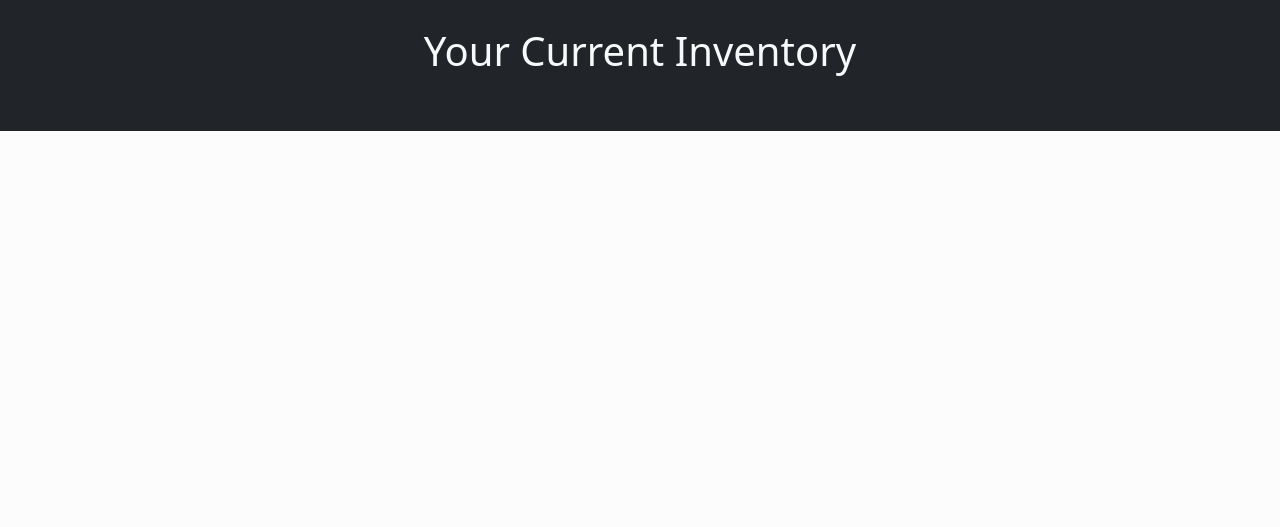
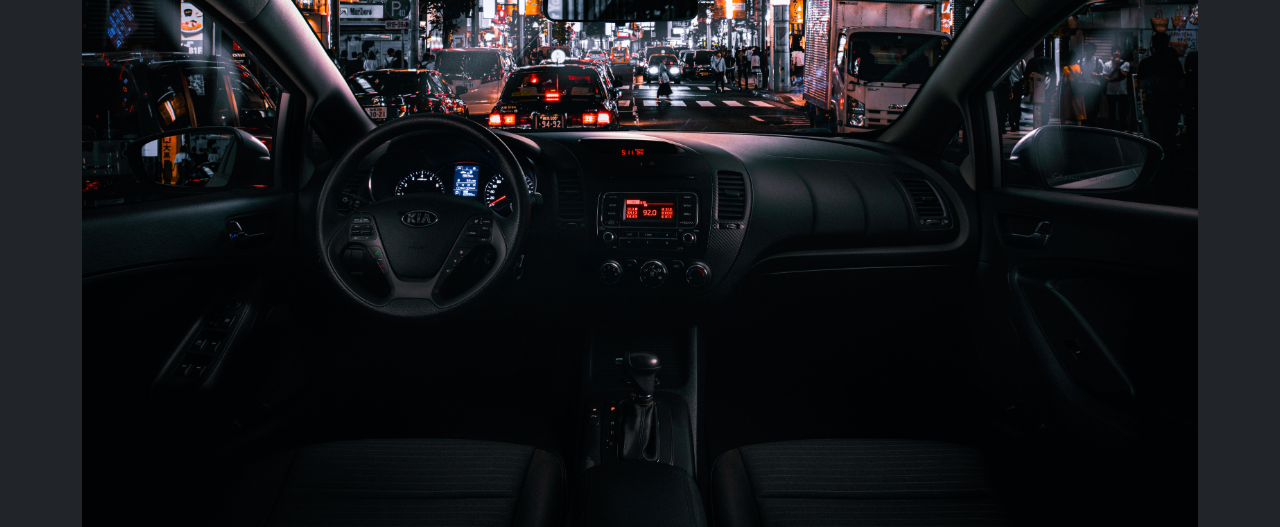
Before and after one commit to devliner23/Flask_Car_Inventory, a Flask app: page /inventory in a window 1280 px wide. Shown: the part 679-1206 px from the top of the page. Before the commit the page ends 810 px from the top, so only its background shows below. Run offline with Flask 3, Linux system fonts and the light colour scheme; some libraries are stand-ins or nearby versions.

Commit message:
second commit

```diff
--- a/app/sites/site_templates/inventory.html
+++ b/app/sites/site_templates/inventory.html
@@ -11,7 +11,7 @@
         </div>
     </section>
 
-    <section class="text-center">
+    <section class="text-center bg-dark text-light">
     <div class="container p-10">
         <div class="row"><br>
             <h3 class="p-5">Here are your profile details</h3>
@@ -20,25 +20,25 @@
                 <li class="list-group-item">Token: {{ current_user.token }} </li>
             </ul>
         </div>
-        <div class="row" style="margin-top: 20px;">
-            <div class="col-4"></div>
-            <div class="col-3 p-10">
-                <img src="../../static/images/undraw_delivery_address_03n0.svg" class="d-flex align-items-center justify-content-center p-50 img-fluid" alt="">
+        <div class="row align-items-center" style="margin-top: 20px;">
+            <div class="p-10 align-items-center">
+                <img src="{{ url_for('static', filename='background.jpg') }}" class="d-flex align-items-center justify-content-center img-fluid" alt="">
             </div>
-            <div class="col-3"></div>
         </div>
     </div>
     </section>
 
-    <section class="bg-dark text-light text-center shadow mb-20">
+    <!-- <section class="bg-dark text-light text-center shadow mb-20">
         <div class="container p-5 bg-dark">
             <div class="row">
                 <div class="d-md-flex bg-dark align-items-center justify-content-evenly">
                     <h1 class="col text-center"> Your Current Inventory </h1>
+
+                    <h1>Car Inventory</h1>
                 </div>
             </div>
         </div>
-    </section>
+    </section> -->
 
 
 
--- a/app/templates/index.html
+++ b/app/templates/index.html
@@ -10,7 +10,7 @@
             </div>
         </div>
     </section>
-    <section class="text-center", style="background-color: rgb(135, 135, 135)">
+    <section class="text-center bg-dark">
         <div class="container p-2">
             <div class="row">
                 <div class="d-flex align-items-center justify-content-center">
```
